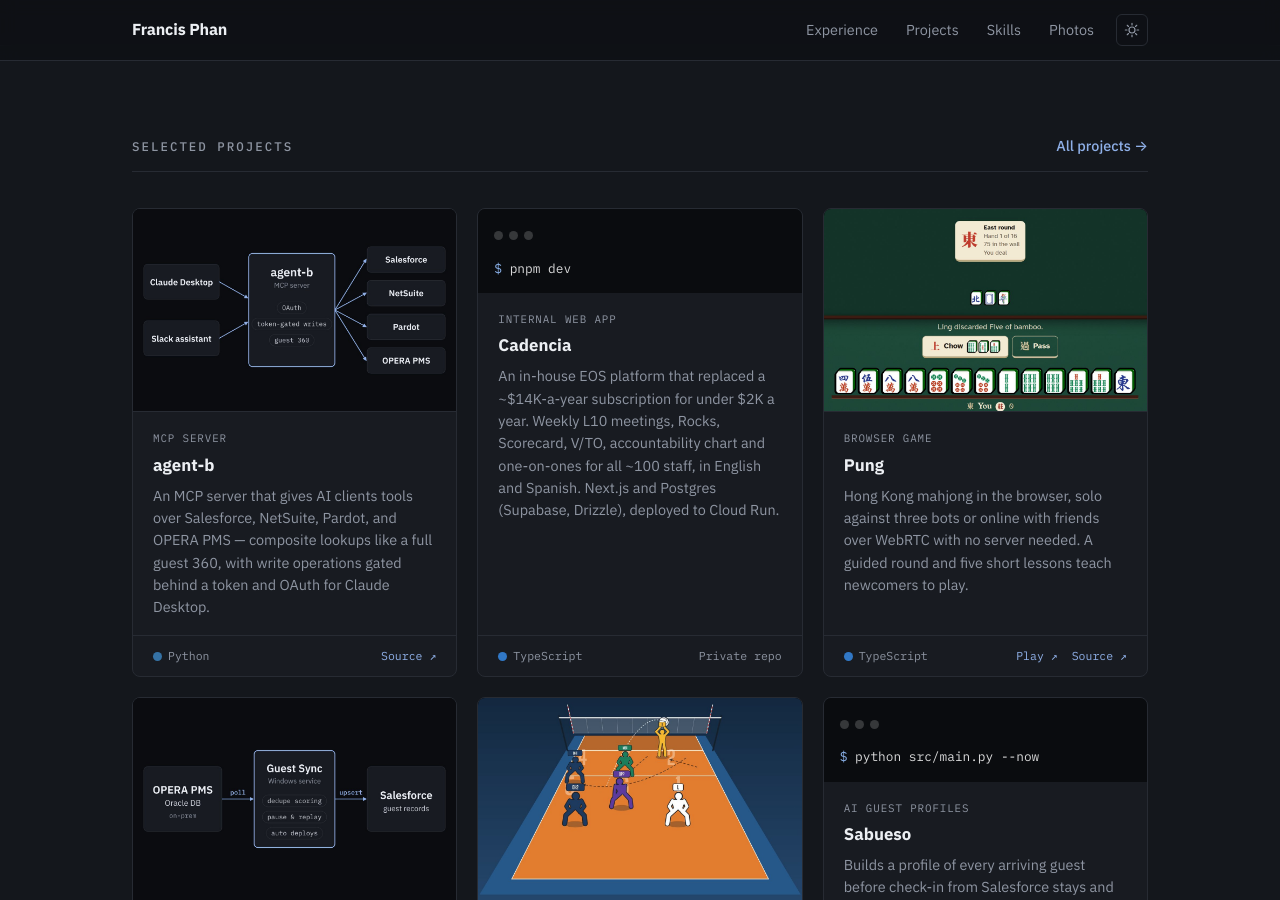
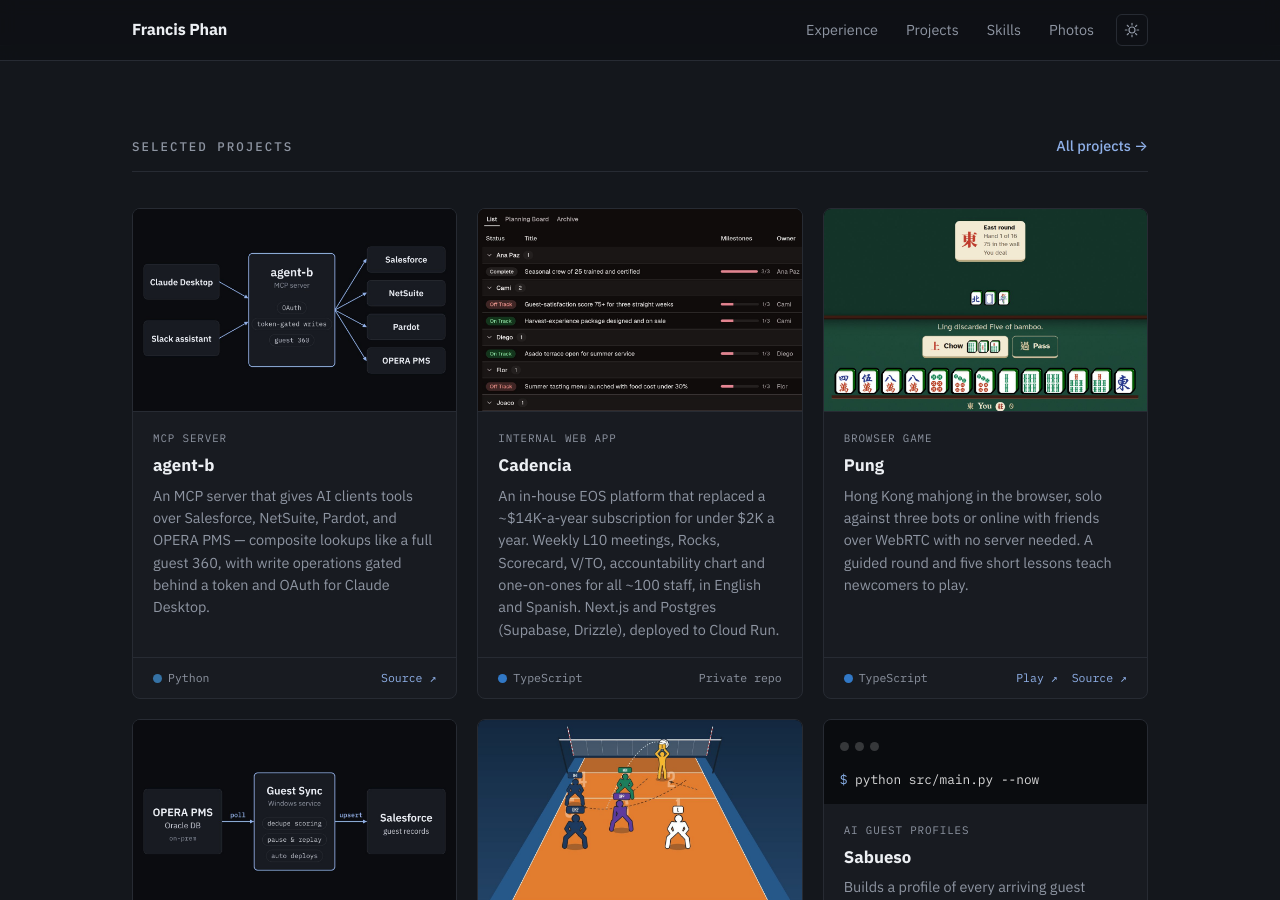
Before and after one commit to francisphan/francisphan.github.io, a Jekyll site: the page built from index.html, in a window 1280 px wide and 900 px high, scrolled down 1944 px. Built offline with Jekyll 4.4.1, drawn with Linux system fonts in a browser that asks for light colours.

Commit message:
Add a Cadencia screenshot from the simulated company in staging
Rocks list for "Bodega Altamira Resort & Vineyard (SIM)", the fictional
org that tools/sim-quarter seeds in staging: every name and rock is
invented, nothing from The Vines.

Co-Authored-By: Claude Opus 5.5 <noreply@anthropic.com>
Claude-Session: https://claude.ai/code/session_01D6HZs3kee7hQoLS8xztVKo

```diff
--- a/_data/projects.yml
+++ b/_data/projects.yml
@@ -16,6 +16,8 @@
 
 - name: "Cadencia"
   private: "Private repo"
+  image: "/images/projects/cadencia.jpg"
+  image_alt: "Cadencia's Rocks list for a simulated company: quarterly rocks grouped by owner, with Complete, On Track and Off Track statuses and milestone progress bars"
   lang: "TypeScript"
   lang_color: "#3178C6"
   kind: "Internal web app"
```
Also changed, not shown: images/projects/cadencia.jpg (added).
